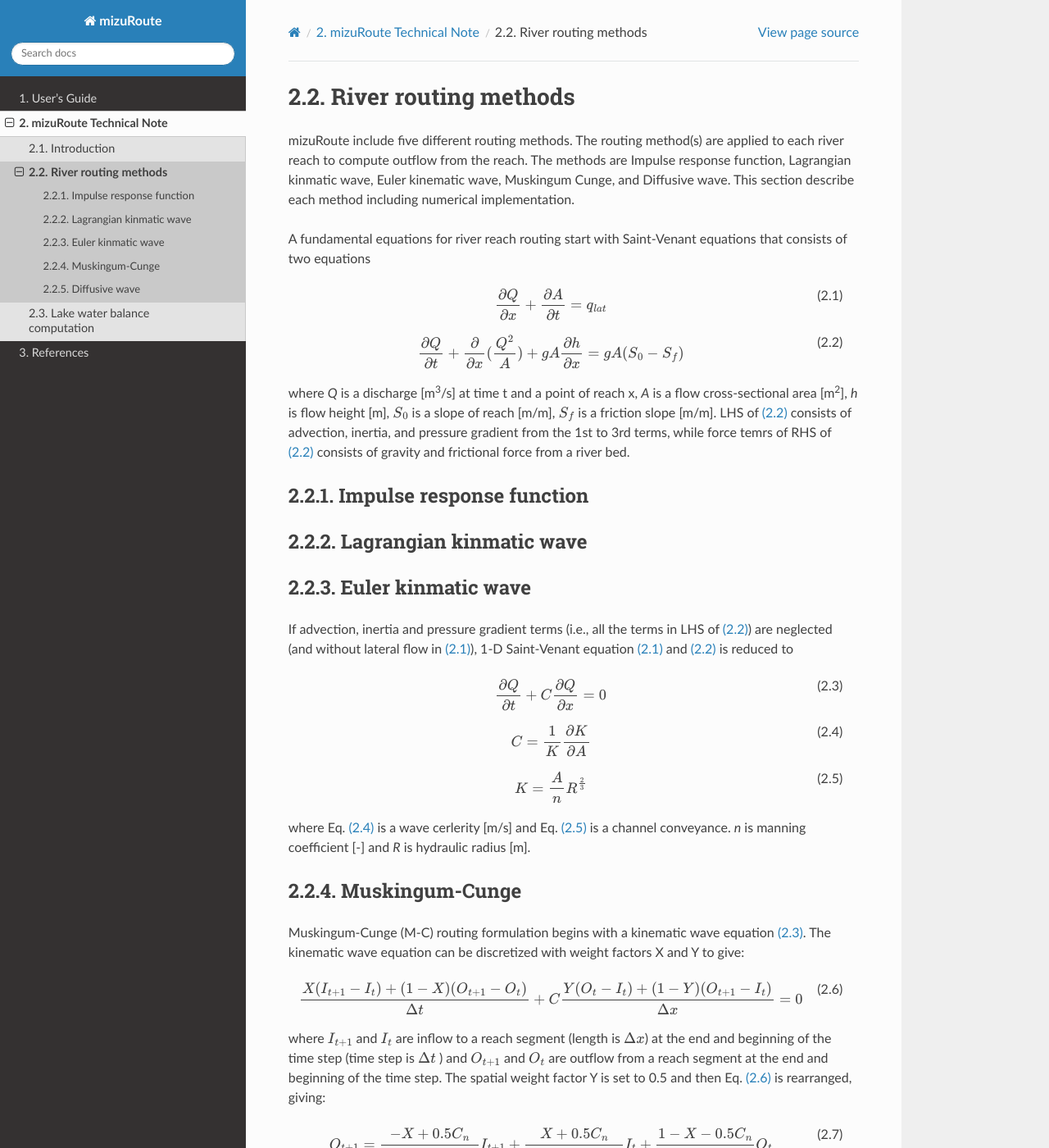
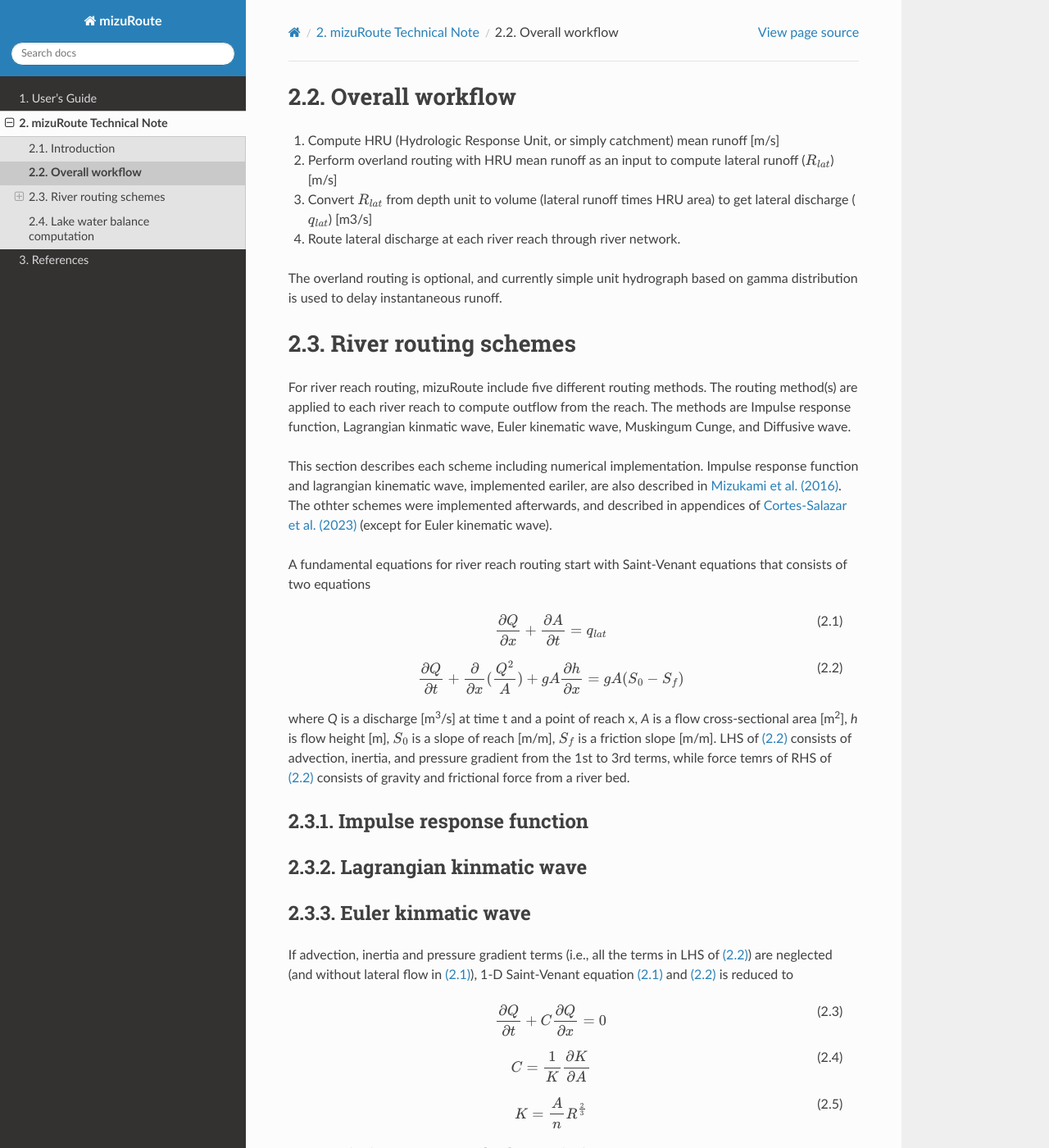
Before and after one commit to ESCOMP/mizuRoute, a Sphinx documentation site: the page built from docs/source/tech_note/reach_routing.rst, in a window 1280 px wide and 1400 px high. Shown: the whole window at 82% size. Built offline with Sphinx 7.4.7 and the Read the Docs theme 3.1.0, drawn with Linux system fonts in a browser that asks for light colours.

Commit message:
continue editing reach routing method section

```diff
--- a/docs/source/tech_note/reach_routing.rst
+++ b/docs/source/tech_note/reach_routing.rst
@@ -1,8 +1,26 @@
-River routing methods
+Overall workflow
 ======================
 
-mizuRoute include five different routing methods. The routing method(s) are applied to each river reach to compute outflow from the reach. The methods are Impulse response function, Lagrangian kinmatic wave, Euler kinematic wave, Muskingum Cunge, and Diffusive wave.
-This section describe each method including numerical implementation.
+#. Compute HRU (Hydrologic Response Unit, or simply catchment) mean runoff [m/s]
+
+#. Perform overland routing with HRU mean runoff as an input to compute lateral runoff (:math:`R_{lat}`) [m/s]
+
+#. Convert :math:`R_{lat}` from depth unit to volume (lateral runoff times HRU area) to get lateral discharge (:math:`q_{lat}`) [m3/s]
+
+#. Route lateral discharge at each river reach through river network.
+
+The overland routing is optional, and currently simple unit hydrograph based on gamma distribution is used to delay instantaneous runoff.
+
+
+River routing schemes
+======================
+
+For river reach routing, mizuRoute include five different routing methods. The routing method(s) are applied to each river reach to compute outflow from the reach.
+The methods are Impulse response function, Lagrangian kinmatic wave, Euler kinematic wave, Muskingum Cunge, and Diffusive wave.
+
+This section describes each scheme including numerical implementation.
+Impulse response function and lagrangian kinematic wave, implemented eariler, are also described in :ref:`Mizukami et al. (2016) <Mizukami2016>`.
+The othter schemes were implemented afterwards, and described in appendices of :ref:`Cortes-Salazar et al. (2023) <Cortes2023>` (except for Euler kinematic wave).
 
 A fundamental equations for river reach routing start with Saint-Venant equations that consists of two equations
 
```
Also changed, not shown: docs/source/reference.rst (+17 -9 lines).
